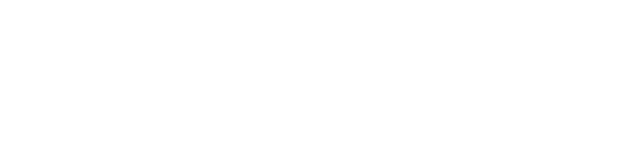
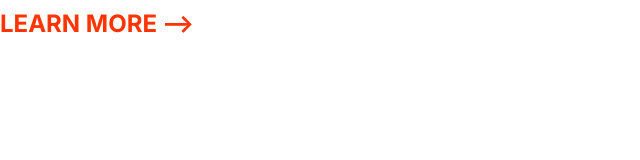
Before and after one commit to GillesChristian/Moshify, a plain HTML site: page index.html in a window 1280 px wide. Shown: the whole page, without its empty margins (0-640 px from the left). Drawn offline with Linux system fonts and the light colour scheme.

Commit message:
Arrow link component commit.

```diff
--- a/css/styles.css
+++ b/css/styles.css
@@ -55,3 +55,30 @@ p{
         font-size: 2.4rem;
     }
 }
+
+/* Links */
+a{
+    text-decoration: none;
+}
+
+.link-arrow{
+    color: var(--color-accent);
+    text-transform: uppercase;
+    font-size: 2rem;
+    font-weight: bold;
+}
+.link-arrow::after{
+    content: "-->";
+    margin-left: 5px;
+    transition: margin 0.20s;
+}
+
+.link-arrow:hover::after{
+    margin-left: 10px;
+}
+
+@media screen and (min-width: 1024px) {
+    .link-arrow{
+        font-size: 1.5rem;
+    }
+}
--- a/index.html
+++ b/index.html
@@ -4,10 +4,13 @@
     <meta charset="UTF-8">
     <meta name="viewport" content="width=device-width, initial-scale=1.0">
     <title>Moshify</title>
+    <link rel="preconnect" href="https://fonts.googleapis.com">
+    <link rel="preconnect" href="https://fonts.gstatic.com" crossorigin>
+    <link href="https://fonts.googleapis.com/css2?family=Inter:wght@400;700&display=swap" rel="stylesheet">
     <link rel="stylesheet" href="css/styles.css">
     <link rel="stylesheet" href="css/normalize.css">
 </head>
 <body>
-
+    <a href="#" class="link-arrow">Learn More</a>
 </body>
 </html>
```
Also changed, not shown: components/links.html (added, +1 -0 lines).
